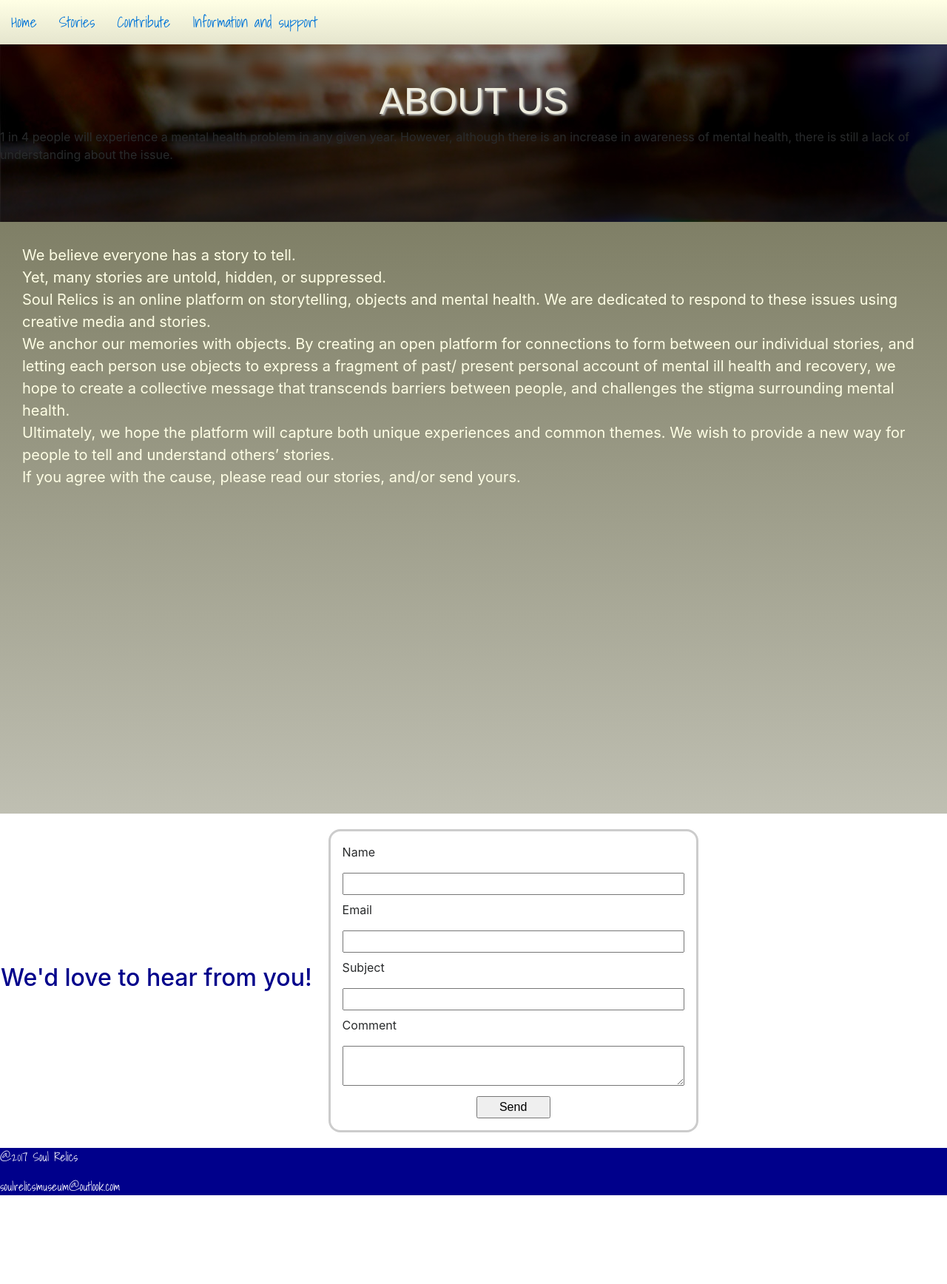
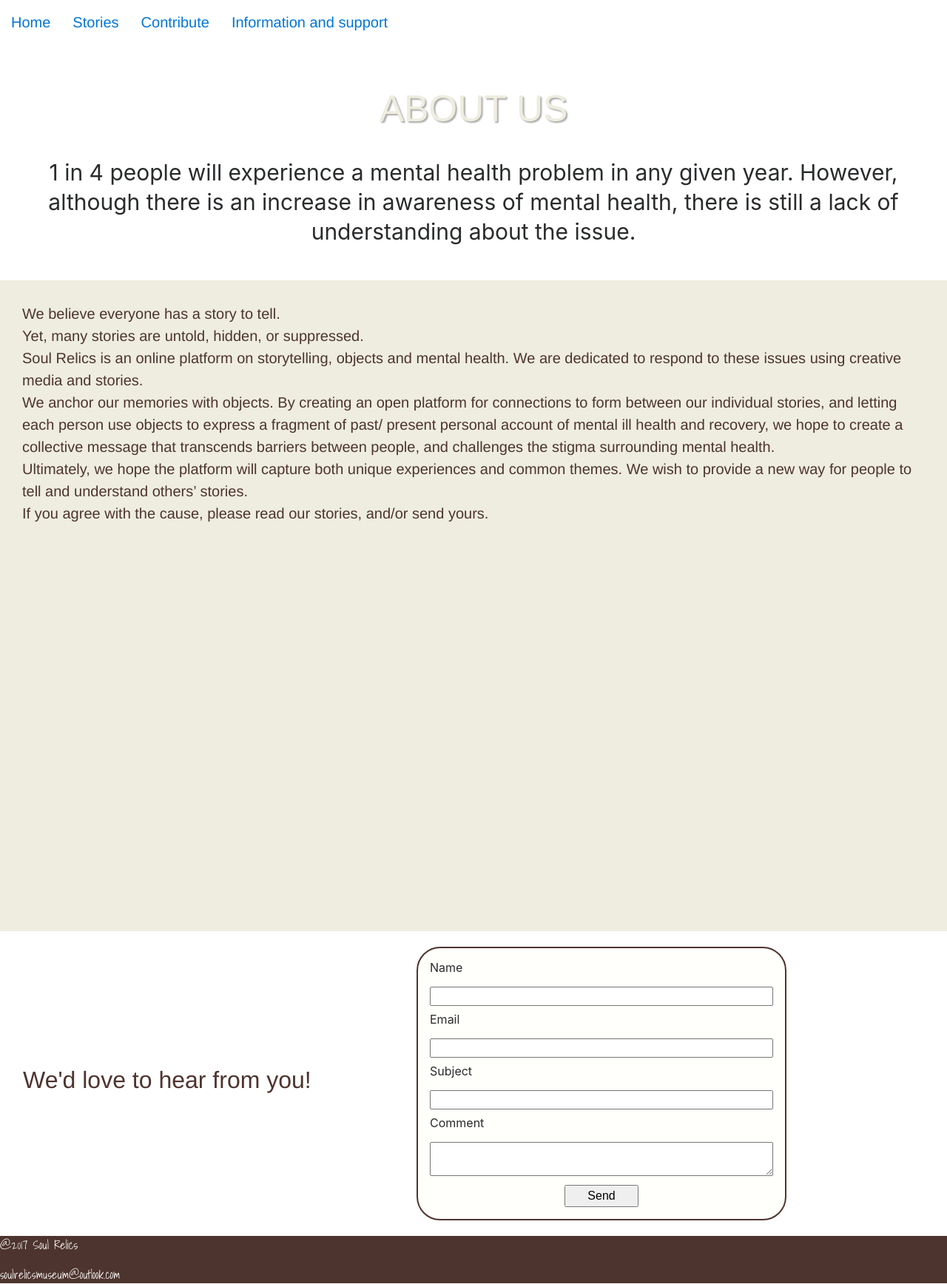
Before and after one commit to ycmjason/Soul-Relics, a plain HTML site: page About.html in a window 1280 px wide. Shown: the whole page at 74% size. Before the commit the page ends 1617 px from the top, so only its background shows below. Drawn offline with nearby package versions, Linux system fonts and the light colour scheme; a script that the page names is missing.

Commit message:
reformatted about page

```diff
--- a/About.css
+++ b/About.css
@@ -1,56 +1,58 @@
 .intro{
-  background: #ffffcc;
-  height:30vh;
-  background: linear-gradient(rgba(0, 0, 0, 0),
-      rgba(0, 0, 0, 0.6)
-    ),
-  url("rainbowbackground.jpg");
-  height:30vh;
-}
-
-.backgroundinfo {
-	color: white;
-	font: bold 20px/40px Helvetica, Sans-Serif;
-  text-align: right;
-  background:rgba(127,127,102,0.5);
-  height:70vh;
+line-height: 40px;
+padding:30px;
+margin-left: auto;
+margin-right: auto;
+font-weight: 400;
+font-size: 30px;
+text-align: center;
 }
 
 .text {
   text-align: left;
   margin: auto;
  font-size: 20px;
-  color: #FFFFE5;
+  color: #4E342E;
   display:block;
-  background:
-  linear-gradient(#7f7f66,#bfbfb2);
-  height:100vh;
+  background: #eeeddf;
+  height:110vh;
   padding: 30px;
+  font-family:Helvetica,sans-serif;
   }
-
-.tablebottom{
-  background:rgba(31,31,31,0.6);
-}
 
 #contact-form {
   margin: 20px;
   width: 500px;
   padding: 1em;
   bottom:0;
-  border: 3px solid #CCC;
-  border-radius: 1em;
+  border: 2px solid #CCC;
+  border-color: #4E342E;
+  border-radius: 2em;
   display:flex;
   flex-direction: column;
+  background: rgba(255,252,211,0.1);
   }
-#contact-form input,textarea {
+#contact-form input,textarea{
   width:100%;
-}
+ }
 #contact-form .submit-button{
   margin: 0 auto;
   width:100px;
 }
+label{
+  line-height: 20px;
+}
 
-h2{color: darkblue}
+td{
+  width: 50%;
+  text-align: left;
+}
+
+h2{
+font-family:Helvetica,sans-serif;
+color: #4E342E;
+padding-left: 30px;
+}
 h1{
   font-size: 50px;
   text-shadow: 2px 2px 2px #aaa;
@@ -60,26 +62,24 @@ h1{
   font-weight: 500;
   text-align:center;
   padding-top: 50px;
+  padding: 30px;
   }
-br { line-height: 2em}
+br {line-height: 2em}
 
 html, body {
 	height: 100%;
 }
 
 footer {
-	background: darkblue;
+	background: #4E342E;
 	color: #fff;
 	font-family: 'Shadows Into Light';
 }
 
-.nav {
+.nav{
 	list-style: none;
-  font-family: 'Shadows Into Light';
   font-size: 20px;
-  color: white;
-  background:
-  linear-gradient(#FFFFE5,#e5e5ce);
+  font-family:Helvetica,sans-serif;
 }
 
 
@@ -87,3 +87,11 @@ footer {
 	display: inline;
 	padding: 15px;
 }
+
+
+/*background: linear-gradient(rgba(0, 0, 0, 0),
+      rgba(0, 0, 0, 0.6)
+    ),
+  url("rainbowbackground.jpg");
+font-family: Helvetica,sans-serif;
+ color: #eeeddf;*/
```
Also changed, not shown: About.html (+3 -5 lines).
